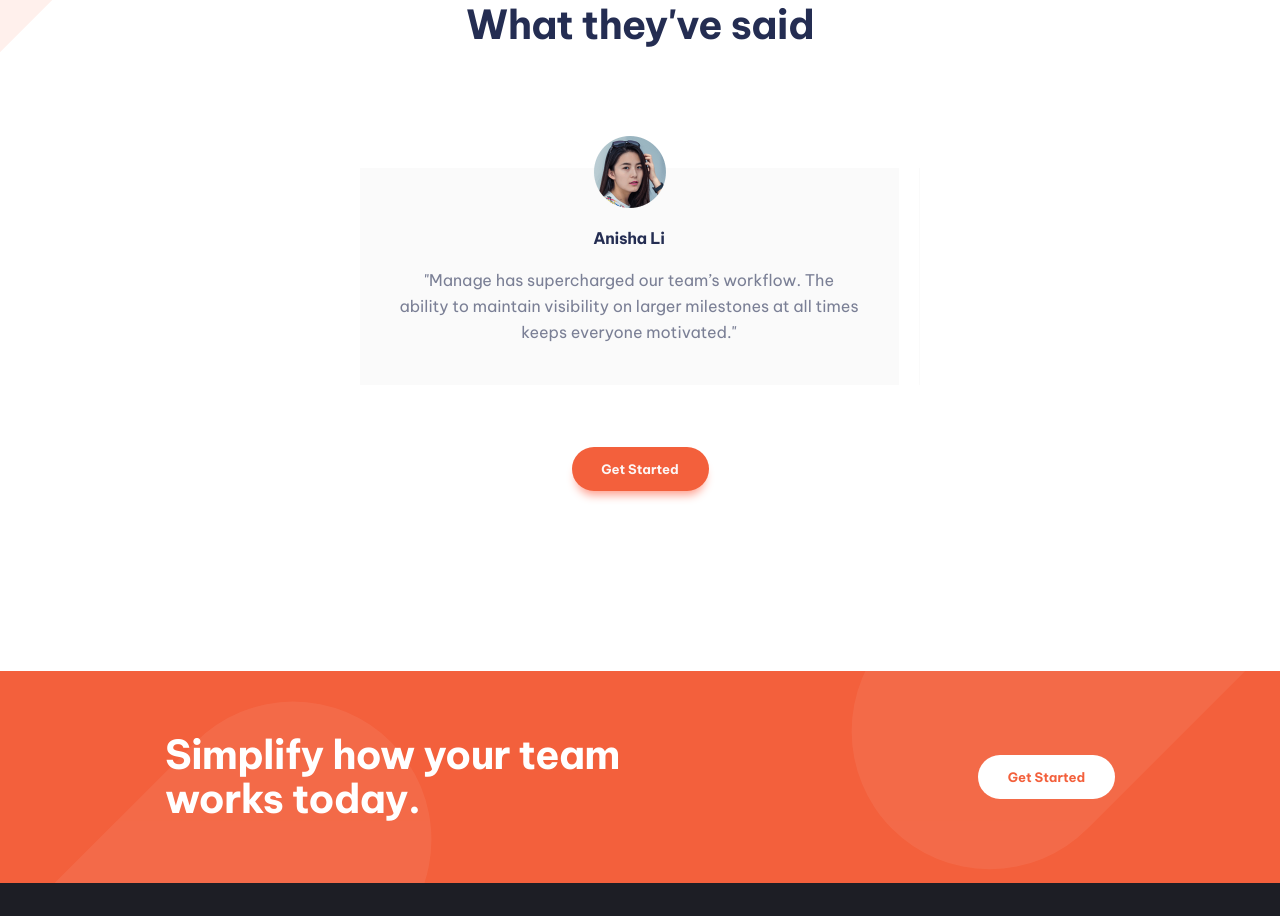
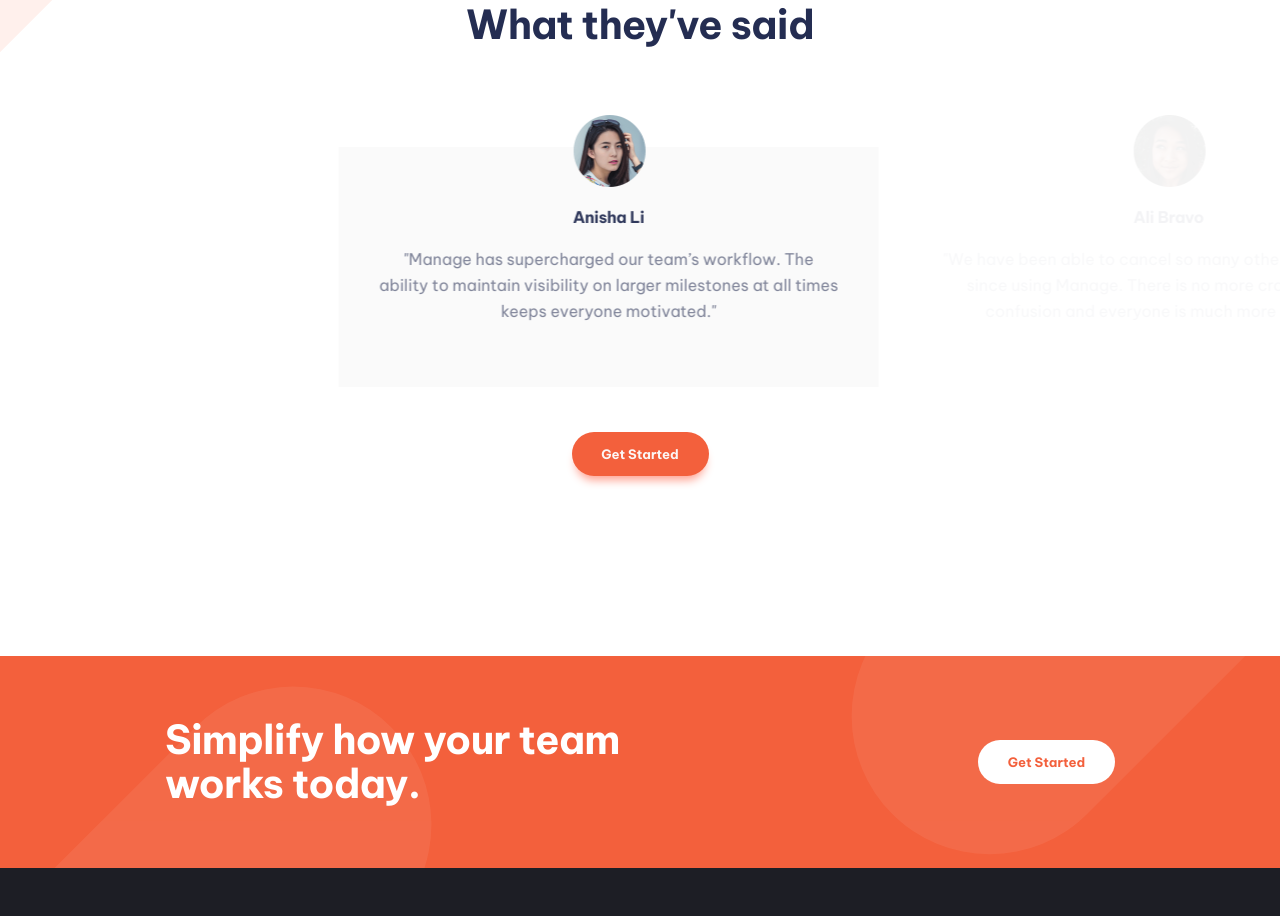
Before and after one commit to EdwinSch/react-manage-landingpage, a React (Vite) app: page / in a window 1280 px wide. Shown: the part 1720-2636 px from the top of the page. Built offline with nearby package versions, Linux system fonts and the light colour scheme.

Commit message:
fix: slider issues

```diff
--- a/src/components/Slider/Slider.jsx
+++ b/src/components/Slider/Slider.jsx
@@ -39,6 +39,8 @@ const Slider = () => {
               key={id}
               style={{
                 transform: `translateX(${100 * (index - currentPerson)}%)`,
+                opacity: index === currentPerson ? 1 : 0,
+                visibility: index === currentPerson ? "visible" : "hidden",
               }}
             >
               <div className="slide-content">
--- a/src/components/Slider/slider.css
+++ b/src/components/Slider/slider.css
@@ -13,12 +13,11 @@
   }
 
   .carrousel-wrapper {
-    margin: 80px 0 20px 0;
+    margin: 100px 0 45px 0;
     position: relative;
     width: 560px;
-    /* height: 240px; */
-    height: 300px;
-    overflow: hidden;
+    height: 240px;
+    /* overflow: hidden; */
 
     .slide {
       position: absolute;
@@ -26,7 +25,7 @@
       left: 0;
       width: 100%;
       height: 100%;
-      transition: 1s ease-in-out;
+      transition: 600ms ease-in-out;
       display: grid;
       place-items: center;
 
@@ -35,7 +34,7 @@
         padding: 60px 40px 40px 40px;
         text-align: center;
         width: 540px;
-        /* height: 100%; */
+        height: 100%;
         background: #fafafa;
 
         .avatar {
```
